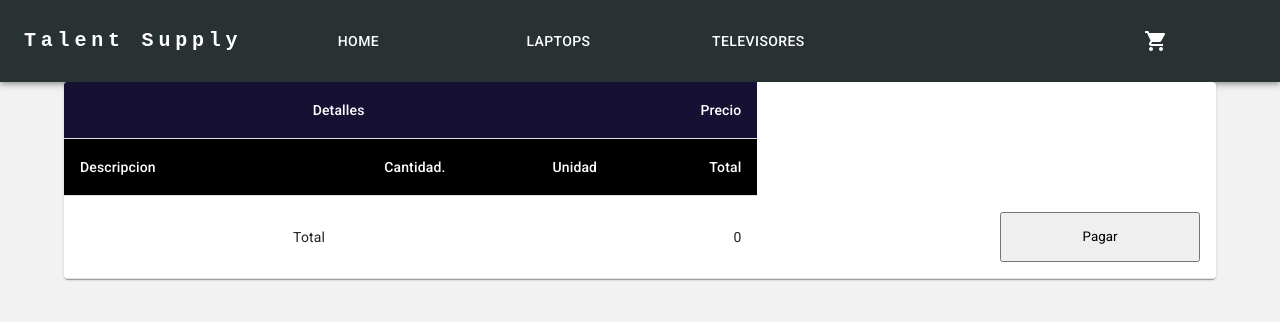
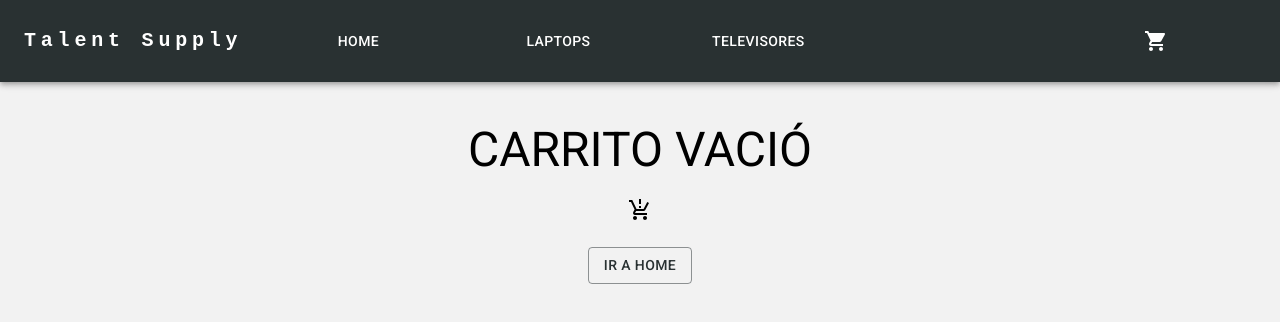
Before and after one commit to EBFcode/talentsupplyy, a React (Create React App) app: page /cart in a window 1280 px wide. Shown: the top 322 px of the page. Built offline with nearby package versions, Linux system fonts and the light colour scheme.

Commit message:
agregado CARRITO VACIO

```diff
--- a/src/Components/CartContainer/Cart.jsx
+++ b/src/Components/CartContainer/Cart.jsx
@@ -9,6 +9,9 @@ import TableRow from '@mui/material/TableRow';
 import Paper from '@mui/material/Paper';
 import { CartContext } from '../../Context/CartContext';
 import { useNavigate } from 'react-router-dom';
+import Typography from '@mui/material/Typography'
+import ProductionQuantityLimitsIcon from '@mui/icons-material/ProductionQuantityLimits';
+import { Button } from '@mui/material';
 
 export default function CartWidget() {
 
@@ -16,6 +19,18 @@ export default function CartWidget() {
   const navigate = useNavigate()
 
   return (
+    <>
+      {cart.length === 0 ?
+        <Container fixed>
+            <Typography variant="h3" color="initial" align='center' sx={{ p: 5 }}>
+              CARRITO VACIÓ
+              <br />
+              <ProductionQuantityLimitsIcon />
+              <br />
+              <Button href='/' variant="outlined">IR A HOME</Button>
+            </Typography>
+        </Container>
+      :
         <Container fixed>
               <TableContainer component={Paper}>
                 <Table sx={{ minWidth: 400 }} aria-label="spanning table">
@@ -55,5 +70,8 @@ export default function CartWidget() {
               </TableContainer>
 
             </Container>
+          }
+    </>
+
   );
 }
```
Lines whose indentation alone changed are shown as unchanged.
